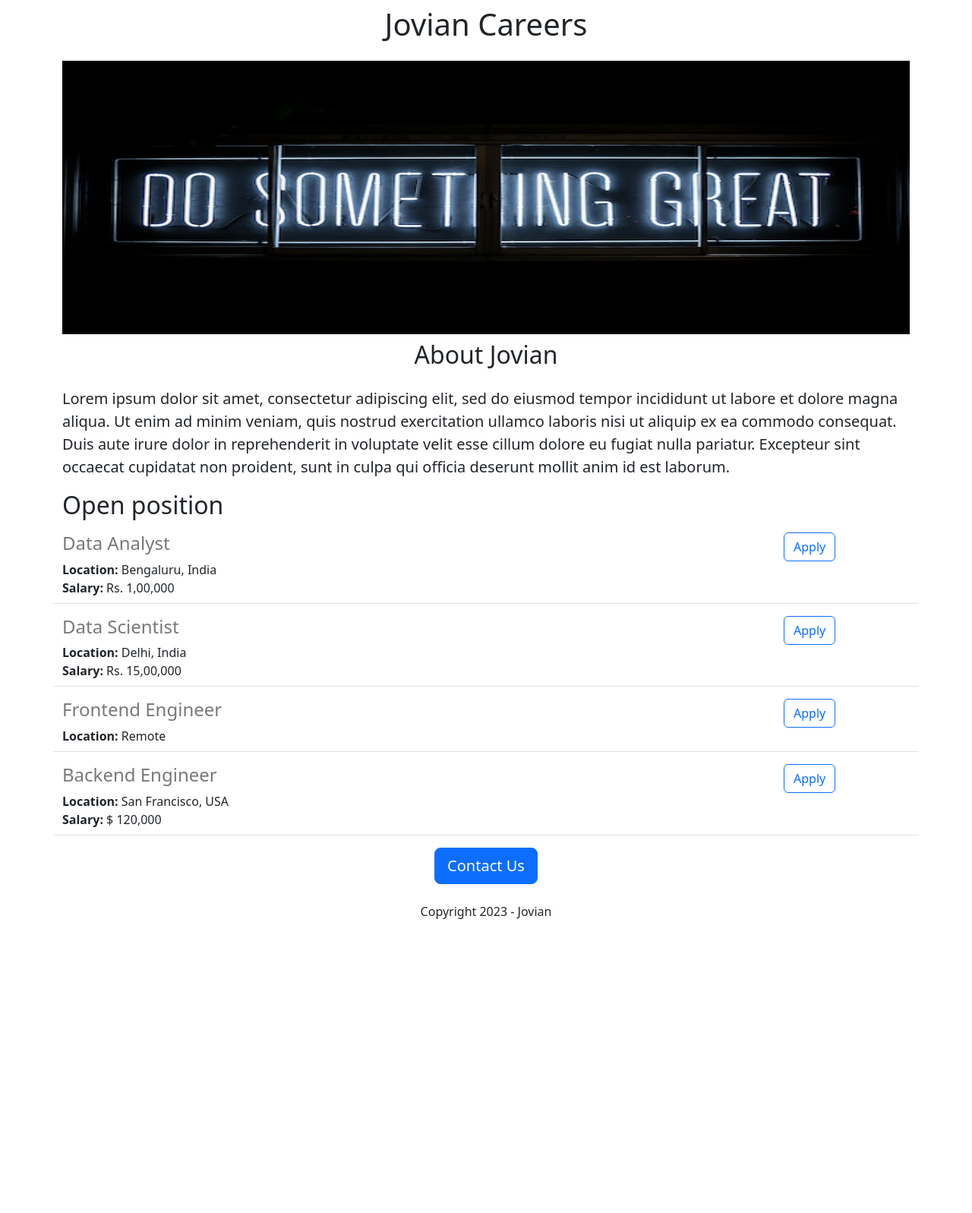
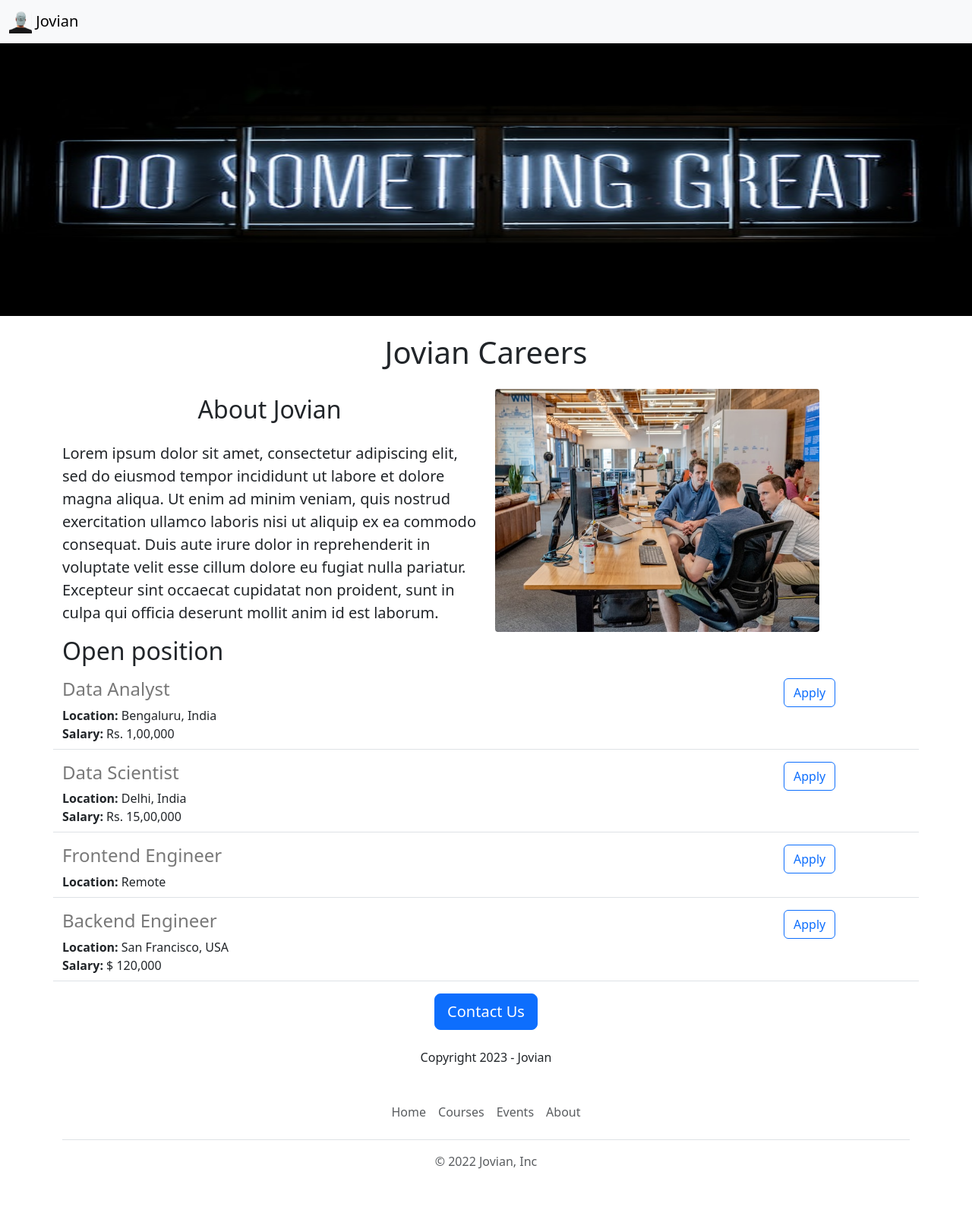
Before and after one commit to cassantos/jovian-careers-website-v2, a Flask app: page / in a window 1280 px wide. Shown: the whole page at 76% size. Before the commit the page ends 1210 px from the top, so only its background shows below. Run offline with Flask 2, Linux system fonts and the light colour scheme.

Commit message:
added aesthetic adjustments

```diff
--- /dev/null
+++ b/templates/footer.html
@@ -0,0 +1,13 @@
+<div class="b-example-divider"></div>
+
+<div class="container">
+  <footer class="py-3 my-4">
+    <ul class="nav justify-content-center border-bottom pb-3 mb-3">
+      <li class="nav-item"><a href="/" class="nav-link px-2 text-muted">Home</a></li>
+      <li class="nav-item"><a target = "_blank" href="courses.html" class="nav-link px-2 text-muted">Courses</a></li>
+      <li class="nav-item"><a target = "_blank" href="events.html" class="nav-link px-2 text-muted">Events</a></li>
+      <li class="nav-item"><a target = "_blank" href="#" class="nav-link px-2 text-muted">About</a></li>
+    </ul>
+    <p class="text-center text-muted">&copy; 2022 Jovian, Inc</p>
+  </footer>
+</div>
--- a/templates/home.html
+++ b/templates/home.html
@@ -1,6 +1,7 @@
 <!DOCTYPE html>
 <html>
   <head>
+
     <title>{{company_name}} Careers</title>
     <meta charset="utf-8">
     <meta name="viewport" content="width=device-width, initial-scale=1">
@@ -9,25 +10,41 @@
       #banner{
         height: 360px;
         width: 100%;
+        margin-bottom: 16px;
       }
     </style>
   </head>
     <body>
-      <div class="container">
-        <h1 class="text-center mt-2 mb-4">Jovian Careers</h1>
-       <img class="img-fluid" id= "banner" src="/static/banner.jpg">
+      {%include "navbar.html"%}
+<img class="img-fluid" id= "banner" src="/static/banner.jpg">
+      <div class="container mt-2">
+        <h1 class="text-center mt-2 mb-4 width: 200px;">Jovian Careers</h1>
+      <div class="row" style="margim-bottom:16px">
+        <div class="col-md-6">
         <h2 class="text-center mt-2 mb-4">About Jovian</h2>
-        <p class="lead">Lorem ipsum dolor sit amet, consectetur adipiscing elit, sed do eiusmod tempor incididunt ut labore et dolore magna aliqua. Ut enim ad minim veniam, quis nostrud exercitation ullamco laboris nisi ut aliquip ex ea commodo consequat. Duis aute irure dolor in reprehenderit in voluptate velit esse cillum dolore eu fugiat nulla pariatur. Excepteur sint occaecat cupidatat non proident, sunt in culpa qui officia deserunt mollit anim id est laborum.       </p>
+
+        <p class="lead">
+          Lorem ipsum dolor sit amet, consectetur adipiscing elit, sed do eiusmod tempor incididunt ut labore et dolore magna aliqua. Ut enim ad minim veniam, quis nostrud exercitation ullamco laboris nisi ut aliquip ex ea commodo consequat. Duis aute irure dolor in reprehenderit in voluptate velit esse cillum dolore eu fugiat nulla pariatur. Excepteur sint occaecat cupidatat non proident, sunt in culpa qui officia deserunt mollit anim id est laborum.       </p>
+      </div>
+
+      <div class="d-none d-md-block col-md-6">
+            <img src="/static/people.jpg" style="height:320px; border-radius:4px">
+      </div>
+    </div>
       <h2>Open position</h2>
       <p>{% for job in jobs %}
             {% include 'jobitem.html' %}
          {% endfor %}
       </p>
 
+      </div>
       <div class="text-center">
-        <button class="btn btn-primary btn-lg">Contact Us</button>
+        <!--
+        <button class="btn btn-primary btn-lg">Contact Us</button> -->
+        <a class="btn btn-primary btn-lg" href="mailto:cassantos@gmail.com?subject=Questioning%20about%20job%20openings&body=My%20name%3A%20%3Cmy%20name%20here%3E%0D%0AMy%20question%3A%20%3Center%20your%20question%20here%3E">Contact Us</a>
         <p class="mt-4">Copyright 2023 - Jovian </p>
       </div>
+      {% include "footer.html" %}
     </div>
   </body>
 </html>
--- a/templates/jobitem.html
+++ b/templates/jobitem.html
@@ -14,6 +14,8 @@
     {% endif %}
   </div>
   <div class="col-2">
-    <button type="button" class="btn btn-outline-primary">Apply</button>
+    <!--
+    <button type="button" class="btn btn-outline-primary">Apply</button> -->
+    <a class="btn btn-outline-primary" href="mailto:cassantos@gmail.com?subject=Applying%20for%20{{job['title']}}&body=My%20name%3A%20%3Cmy%20name%20here%3E%0D%0AMy%20resum%C3%A9%20link%3A%20%3Cresume%20link%3E%0D%0AMy%20Linkdn%20link%3A%20%3Clinkddn%20link%3E"> Apply</a>
     </div>
   </div>
--- /dev/null
+++ b/templates/navbar.html
@@ -0,0 +1,9 @@
+<nav class="navbar bg-body-tertiary shadow-sm shadow-sm fixed-top">
+  <div class="container-fluid">
+    <a class="navbar-brand" href="#">
+      <img src="/static/jovian.png" alt="" width="30" height="30" class="d-inline-block align-text-top">
+      Jovian
+    </a>
+  </div>
+</nav>
+<div style="height:56px"></div>
```
Also changed, not shown: static/jovian.png (added), static/people.jpg (added).
